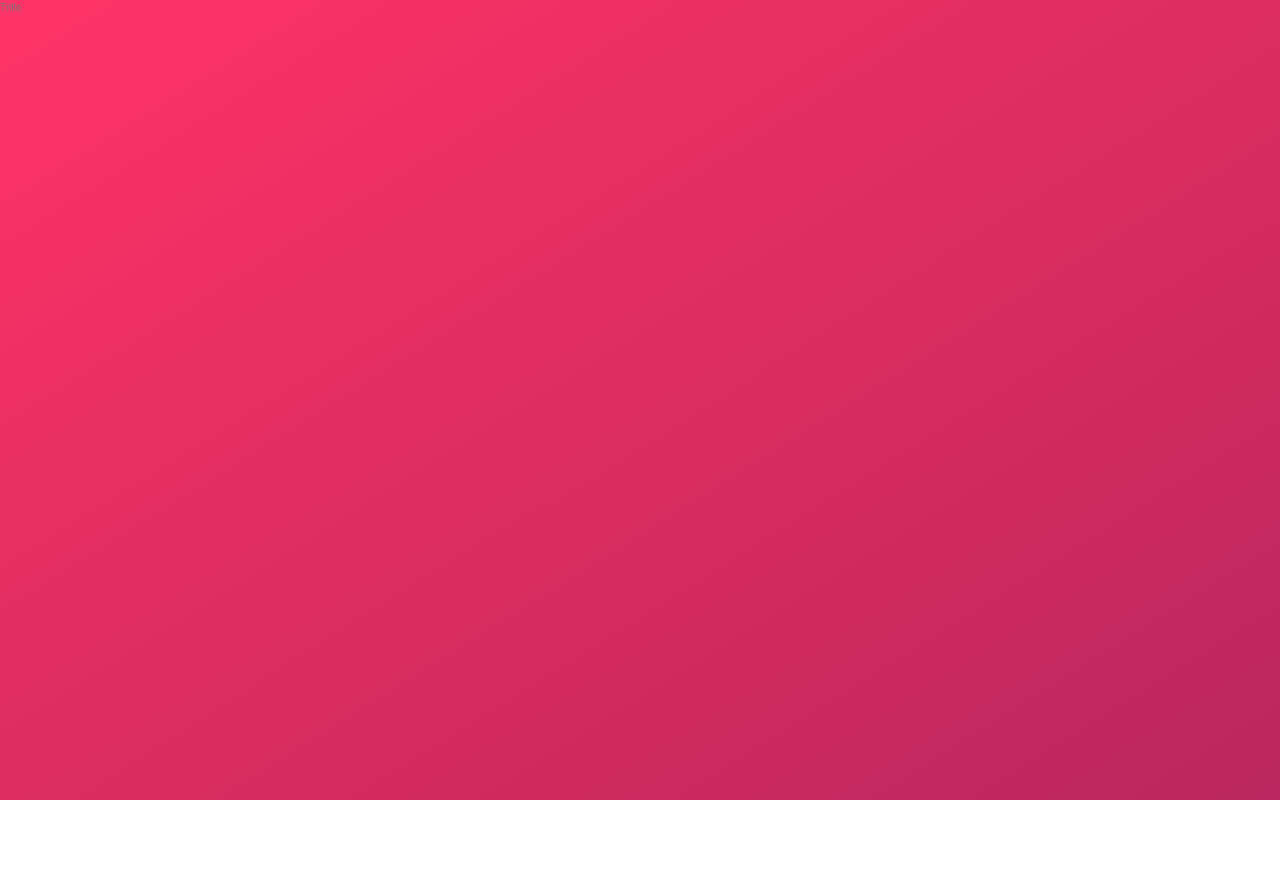
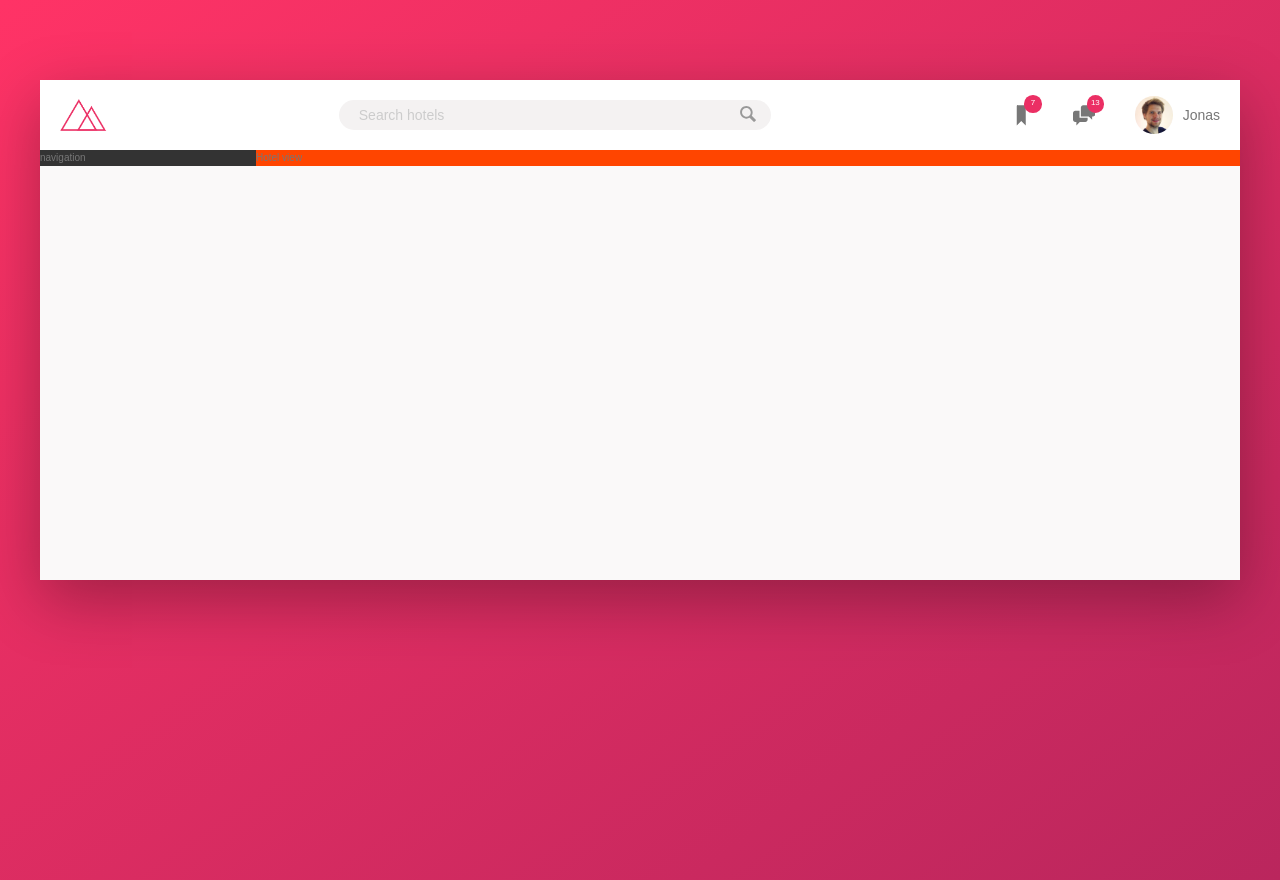
Before and after one commit to Osama-Makhlouph/Trillo-Project, a website: page index.html in a window 1280 px wide. Before the commit the page ends 800 px from the top, so only its background shows below. Drawn offline with Linux system fonts and the light colour scheme.

Commit message:
Added site header

```diff
--- a/index.html
+++ b/index.html
@@ -13,7 +13,45 @@
 </head>
 
 <body>
-    Trillo
+    <div class="container">
+        <header class="header">
+            <img src="./img/logo.png" alt="Trillo logo" class="logo">
+            <form action="#" class="search">
+                <input type="text" class="search__input" placeholder="Search hotels">
+                <button class="search__button">
+                    <svg class="search__icon">
+                        <use xlink:href="./img/sprite.svg#icon-magnifying-glass"></use>
+                    </svg>
+                </button>
+            </form>
+            <nav class="user-nav">
+                <div class="user-nav__icon-box">
+                    <svg class="user-nav__icon">
+                        <use xlink:href="img/sprite.svg#icon-bookmark"></use>
+                    </svg>
+                    <span class="user-nav__notification">7</span>
+                </div>
+                <div class="user-nav__icon-box">
+                    <svg class="user-nav__icon">
+                        <use xlink:href="img/sprite.svg#icon-chat"></use>
+                    </svg>
+                    <span class="user-nav__notification">13</span>
+                </div>
+                <div class="user-nav__user">
+                    <img src="img/user.jpg" alt="User photo" class="user-nav__user-photo">
+                    <span class="user-nav__user-name">Jonas</span>
+                </div>
+            </nav>
+        </header>
+        <div class="content">
+            <nav class="sidebar">
+                navigation
+            </nav>
+            <main class="hotel-view">
+                Hotel view
+            </main>
+        </div>
+    </div>
 </body>
 
 </html>
--- a/sass/_base.scss
+++ b/sass/_base.scss
@@ -11,6 +11,7 @@
   --color-grey-dark-1: #333;
   --color-grey-dark-2: #777;
   --color-grey-dark-3: #999;
+  --shadow-dark: 0 2rem 6rem rgba(0, 0, 0, 0.3);
 }
 
 * {
--- a/sass/_components.scss
+++ b/sass/_components.scss
@@ -0,0 +1,97 @@
+.logo {
+  height: 3.25rem;
+  margin-left: 2rem;
+}
+
+.search {
+  flex: 0 0 40%;
+  display: flex;
+  justify-content: center;
+  align-items: center;
+  &__input {
+    font-family: inherit;
+    font-size: inherit;
+    color: inherit;
+    background-color: var(--color-grey-light-2);
+    border: none;
+    padding: 0.7rem 2rem;
+    border-radius: 100px;
+    width: 90%;
+    transition: all 0.2s;
+    margin-right: -3.25rem;
+    &:focus {
+      width: 100%;
+      outline: none;
+      background-color: var(--color-grey-light-3);
+    }
+    &::-webkit-input-placeholder {
+      font-size: inherit;
+      font-weight: 100;
+      color: var(--color-grey-light-4);
+    }
+  }
+  &__input:focus + &__button {
+    background-color: var(--color-grey-light-2);
+  }
+  &__button {
+    background-color: var(--color-grey-light-2);
+    border: none;
+    &:focus {
+      outline: none;
+    }
+    &:active {
+      transform: translateY(2px);
+    }
+  }
+  &__icon {
+    height: 2rem;
+    width: 2rem;
+    fill: var(--color-grey-dark-3);
+  }
+}
+
+.user-nav {
+  display: flex;
+  align-self: stretch;
+
+  align-items: center;
+  &__icon-box {
+    position: relative;
+  }
+  & > * {
+    padding: 0 2rem;
+    cursor: pointer;
+    height: 100%;
+    display: flex;
+    align-items: center;
+    &:hover {
+      background-color: var(--color-grey-light-2);
+    }
+  }
+  &__icon {
+    height: 2.25rem;
+    width: 2.25rem;
+    fill: var(--color-grey-dark-2);
+  }
+  &__notification {
+    font-size: 0.8rem;
+    height: 1.75rem;
+    width: 1.75rem;
+    background-color: var(--color-primary);
+    border-radius: 50%;
+    color: #fff;
+    position: absolute;
+    top: 1.5rem;
+    right: 1.1rem;
+    display: flex;
+    justify-content: center;
+    align-items: center;
+  }
+  &__user {
+  }
+  &__user-photo {
+    height: 3.75rem;
+    border-radius: 50%;
+    margin-right: 1rem;
+  }
+}
--- a/sass/_layout.scss
+++ b/sass/_layout.scss
@@ -0,0 +1,31 @@
+.container {
+  max-width: 120rem;
+  margin: 8rem auto;
+  background-color: var(--color-grey-light-1);
+  box-shadow: var(--shadow-dark);
+  min-height: 50rem;
+}
+
+.header {
+  font-size: 1.4rem;
+  height: 7rem;
+  background-color: #fff;
+  border-bottom: var(--color-grey-light-2);
+  display: flex;
+  justify-content: space-between;
+  align-items: center;
+}
+
+.content {
+  display: flex;
+}
+.sidebar {
+  background-color: var(--color-grey-dark-1);
+  flex: 0 0 18%;
+}
+
+.hotel-view {
+  background-color: #fff;
+  background-color: orangered;
+  flex: 1;
+}
```
Also changed, not shown: css/style.css, img/SVG/aircraft-take-off.svg (added), img/SVG/bookmark.svg (added), img/SVG/chat.svg (added), img/SVG/chevron-thin-right.svg (added), img/SVG/home.svg (added), img/SVG/key.svg (added), img/SVG/location-pin.svg (added), img/SVG/magnifying-glass.svg (added), img/SVG/map.svg (added), img/SVG/star.svg (added).
